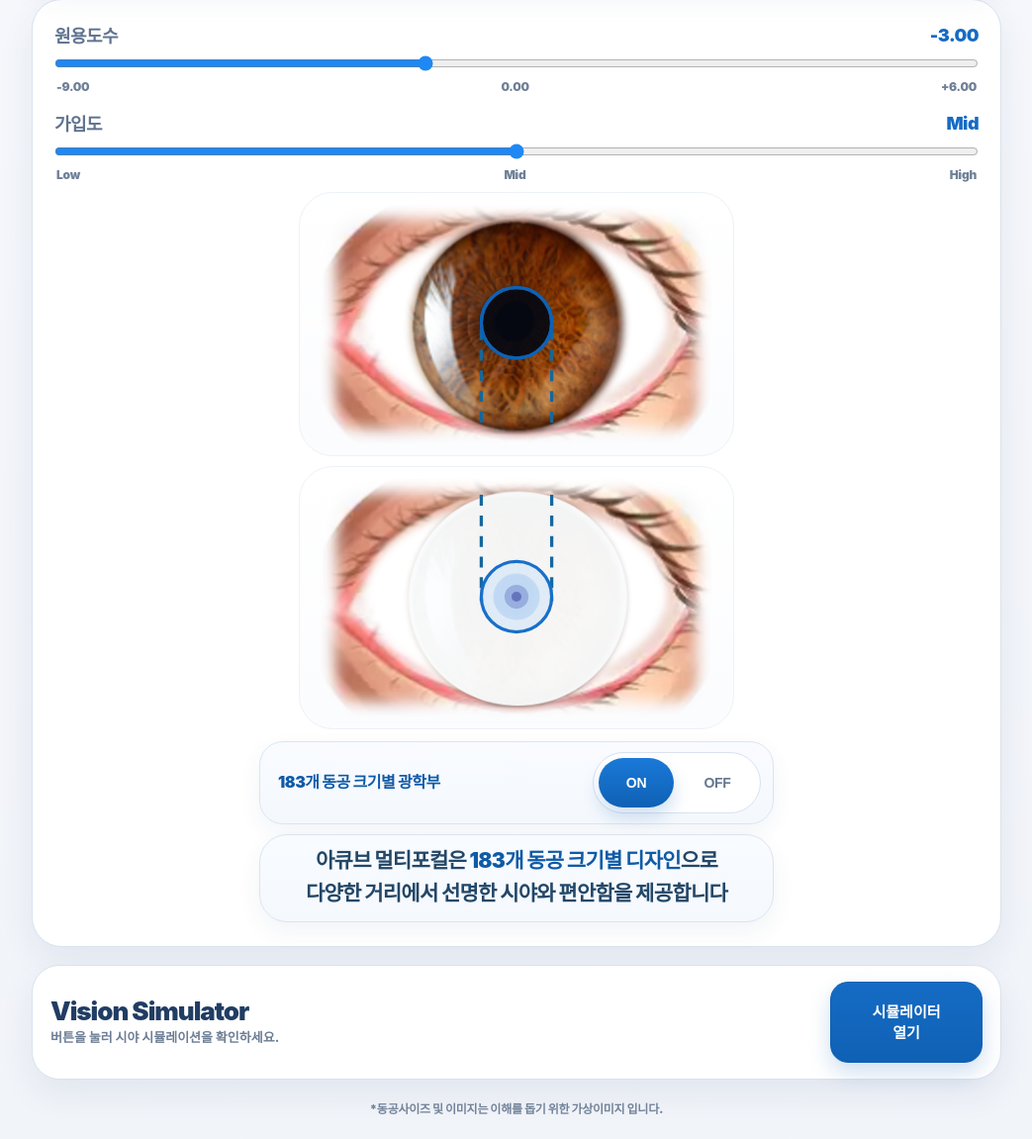
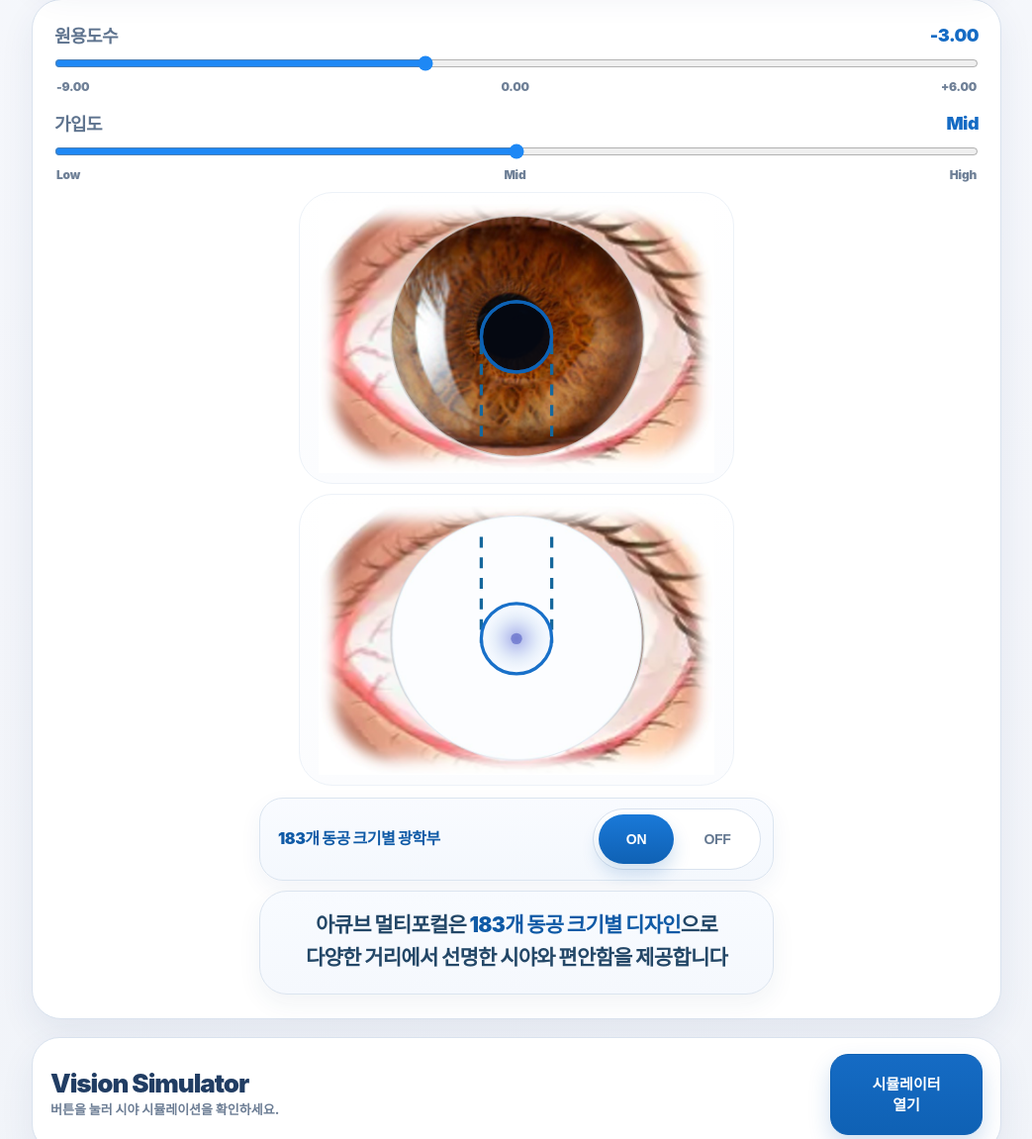
Before and after one commit to justmegod88/MF-3D, a plain HTML site: page card1.html in a window 1280 px wide. Shown: the part 244-1395 px from the top of the page at 99% size, without its empty margins (118-1161 px from the left). Drawn offline with Linux system fonts and the light colour scheme.

Commit message:
Update card1.html

```diff
--- a/card1.html
+++ b/card1.html
@@ -272,7 +272,7 @@
     background:linear-gradient(180deg,#f8fbff 0%, #f5f8fd 100%);
     border:1.5px solid #dbe4ef;
     box-shadow:0 10px 24px rgba(36,68,110,.06);
-    padding:10px 10px 12px;
+    padding:18px 18px 20px;
     text-align:center;
   }
 
@@ -558,7 +558,7 @@
     <div class="brand">ACUVUE Pupil Optimized Design</div>
     <h1 class="heroTitle">
       <span class="accent">원용도수</span>와 <span class="accent">가입도</span>에 따라 달라지는 <span class="accent">동공</span>.
-       그래서 멀티포컬은 <span class="accent">광학부 사이즈</span>가 중요합니다.
+      그래서 멀티포컬은 <span class="accent">광학부 사이즈</span>가 중요합니다.
       <span class="titleNote">원용도수와 가입도를 조정하여 동공과 광학부 사이즈 변화를 확인해보세요.</span>
     </h1>
   </section>
@@ -591,12 +591,12 @@
 
         <div class="imagePair">
           <div class="eyePanel">
-            <img class="eyeBase" src="eye-photo.png" alt="동공 이미지">
+            <img class="eyeBase" src="eye-photo.jpg" alt="동공 이미지">
             <svg class="overlaySvg" id="eyeOverlay" viewBox="0 0 400 220" preserveAspectRatio="xMidYMid meet"></svg>
           </div>
 
           <div class="lensPanel">
-            <img class="lensBase" src="lens-photo.png" alt="광학부 이미지">
+            <img class="lensBase" src="lens-photo.jpg" alt="광학부 이미지">
             <svg class="overlaySvg" id="lensOverlay" viewBox="0 0 400 220" preserveAspectRatio="xMidYMid meet"></svg>
           </div>
         </div>
@@ -708,21 +708,14 @@
     return ['Low','Mid','High'][idx];
   }
 
-  /*
-    조건
-    -9 / Low = 7mm
-    +6 / High = 3mm
-    default = -3 / Mid
-    선형 보간
-  */
   function calcPupilMM() {
-    const sphere = getSphereValue();      // -9 ~ +6
-    const addIdx = getAddIndex();         // 0,1,2
+    const sphere = getSphereValue();
+    const addIdx = getAddIndex();
 
-    const sphereNorm = (sphere - (-9)) / 15;  // -9=>0, +6=>1
-    const addNorm = addIdx / 2;               // Low=>0, Mid=>0.5, High=>1
+    const sphereNorm = (sphere - (-9)) / 15;
+    const addNorm = addIdx / 2;
 
-    const combined = (sphereNorm + addNorm) / 2; // 0 ~ 1
+    const combined = (sphereNorm + addNorm) / 2;
     const pupil = MAX_PUPIL_MM - (combined * (MAX_PUPIL_MM - MIN_PUPIL_MM));
 
     return Math.max(MIN_PUPIL_MM, Math.min(MAX_PUPIL_MM, pupil));
@@ -733,14 +726,8 @@
     return OFF_OPTIC_MM;
   }
 
-  /*
-    실제 느낌으로 보이게:
-    전체 홍채/렌즈 외곽을 12mm 기준으로 보고
-    내부 동공/광학부는 3~7mm, 5mm에 맞춰 비례.
-    이미지 안에서 절대 12mm를 넘지 않게 고정.
-  */
   function mmToDisplayRadius(mm) {
-    const irisRadiusPx = 75;   // 화면상 홍채 기준 반지름
+    const irisRadiusPx = 75;
     return (mm / IRIS_MM) * irisRadiusPx;
   }
 
@@ -825,23 +812,28 @@
     const pupilLeft = centerX - pupilR;
     const pupilRight = centerX + pupilR;
 
+    const gradId = `opticGrad-${designMode}-${Math.round(opticR * 10)}`;
+
     lensOverlay.innerHTML = `
+      <defs>
+        <radialGradient id="${gradId}" cx="50%" cy="50%" r="50%">
+          <stop offset="0%" stop-color="rgba(88,105,210,0.52)"></stop>
+          <stop offset="28%" stop-color="rgba(120,140,224,0.40)"></stop>
+          <stop offset="62%" stop-color="rgba(167,195,236,0.26)"></stop>
+          <stop offset="100%" stop-color="rgba(211,232,255,0.10)"></stop>
+        </radialGradient>
+      </defs>
+
       <line x1="${pupilLeft}" y1="15" x2="${pupilLeft}" y2="${centerY + 4}"
             stroke="#15679c" stroke-width="3" stroke-dasharray="10 9" />
       <line x1="${pupilRight}" y1="15" x2="${pupilRight}" y2="${centerY + 4}"
             stroke="#15679c" stroke-width="3" stroke-dasharray="10 9" />
 
       <circle cx="${centerX}" cy="${centerY}" r="${opticR}"
-              fill="rgba(120,190,255,0.18)" stroke="#1870c9" stroke-width="3"></circle>
+              fill="url(#${gradId})" stroke="#1870c9" stroke-width="3"></circle>
 
-      <circle cx="${centerX}" cy="${centerY}" r="${opticR * 0.66}"
-              fill="rgba(106,164,235,0.24)"></circle>
-
-      <circle cx="${centerX}" cy="${centerY}" r="${opticR * 0.34}"
-              fill="rgba(44,63,170,0.28)"></circle>
-
-      <circle cx="${centerX}" cy="${centerY}" r="${opticR * 0.14}"
-              fill="rgba(42,46,148,0.45)"></circle>
+      <circle cx="${centerX}" cy="${centerY}" r="${opticR * 0.16}"
+              fill="rgba(86,95,196,0.62)"></circle>
     `;
   }
 
```
